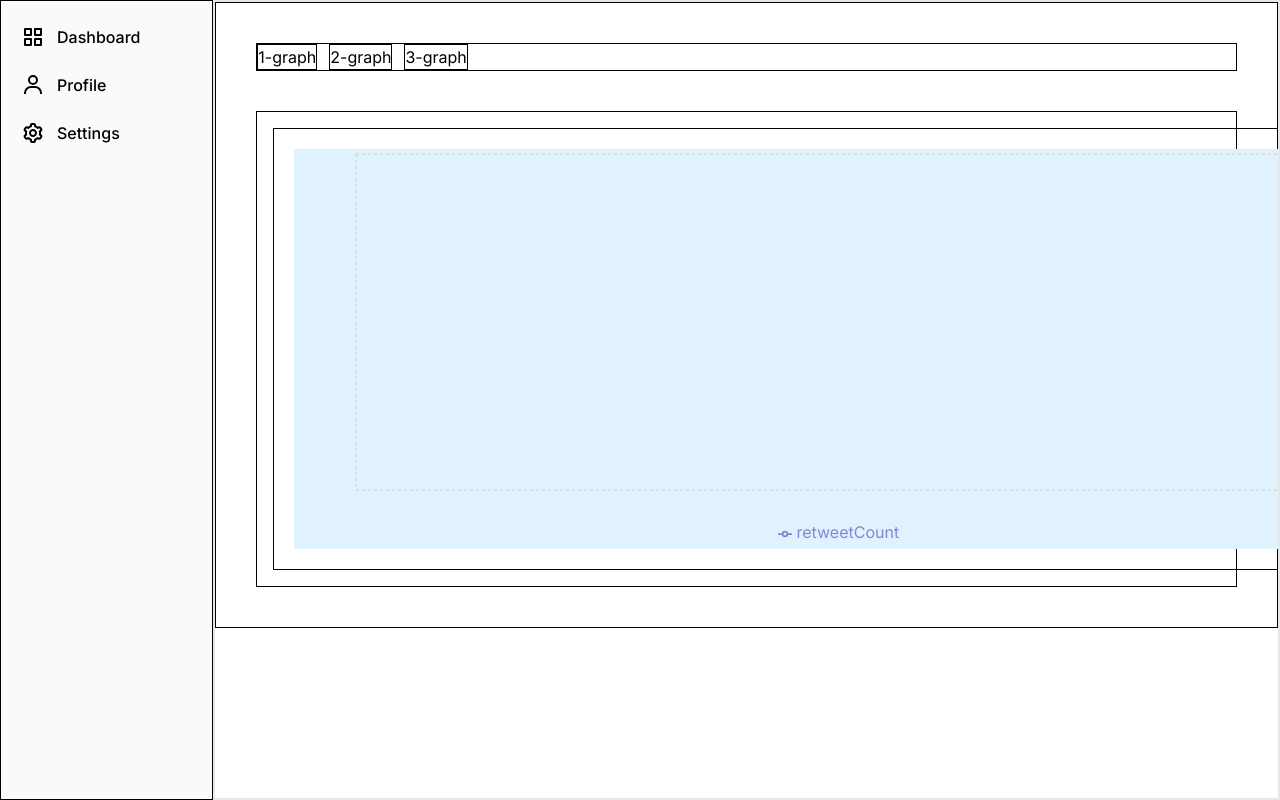
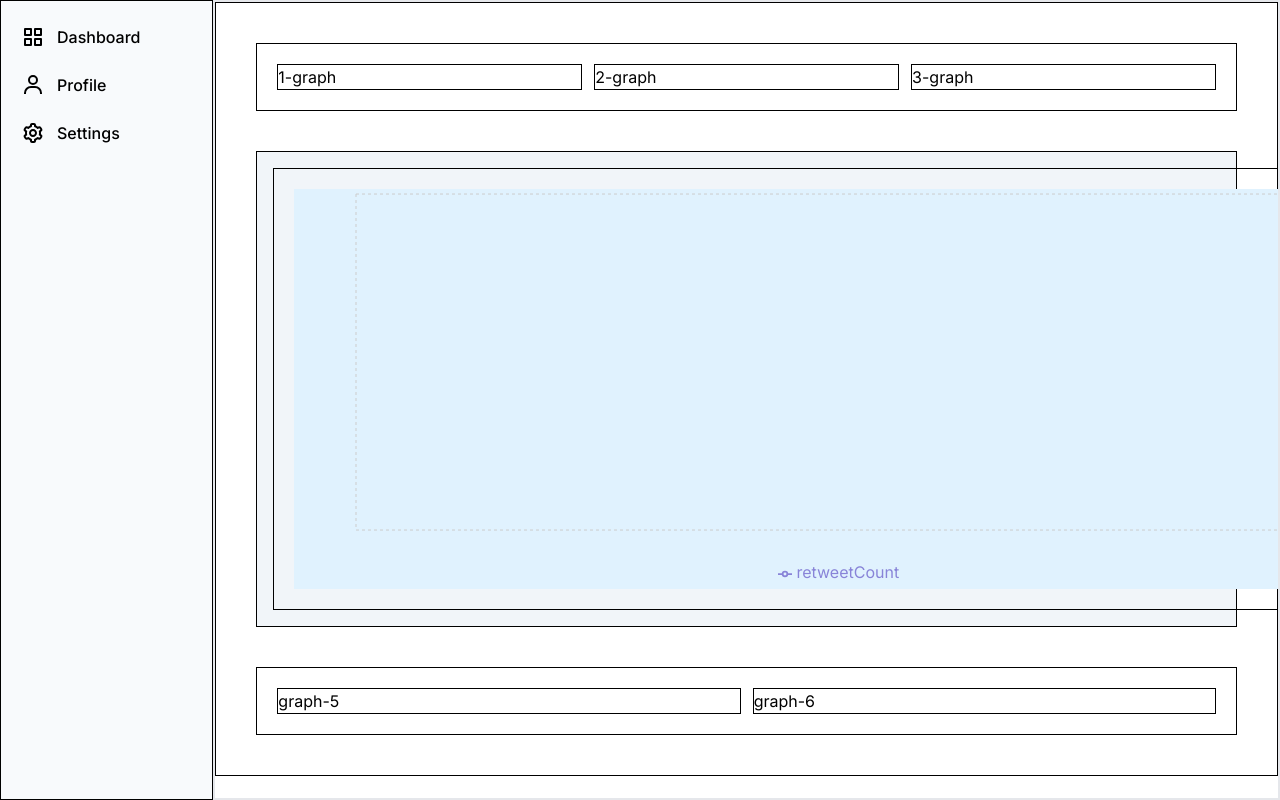
Before and after one commit to Sibindra/twitter-insights, a Next.js app: page /dashboard in a window 1280 px wide. Built offline with nearby package versions, Linux system fonts and the light colour scheme; no server answers.

Commit message:
skeleton of Dashboard for graphs

```diff
--- a/app/dashboard/page.tsx
+++ b/app/dashboard/page.tsx
@@ -8,15 +8,21 @@ export default function Dashboard() {
   return (
     <>
       <div className="flex  flex-col p-10 border border-black bg-white gap-10">
-        <div className="flex gap-3  border border-black">
-          <div className="border border-black">1-graph</div>
+        <div className="flex gap-3  border border-black p-5">
+          <div className="flex flex-1 border border-black">1-graph</div>
 
-          <div className="border border-black">2-graph</div>
+          <div className="flex flex-1 border border-black">2-graph</div>
 
-          <div className="border border-black">3-graph</div>
+          <div className="flex flex-1 border border-black">3-graph</div>
         </div>
-        <div className="flex gap-3 border border-black ">
+
+        <div className="flex gap-3 border border-black bg-slate-100">
           <TweetGraphCard username={username} reply={false} limit={1} />
+        </div>
+
+        <div className="flex gap-3  border border-black p-5">
+          <div className="flex flex-1 border border-black">graph-5</div>
+          <div className="flex flex-1 border border-black">graph-6</div>
         </div>
       </div>
     </>
```
